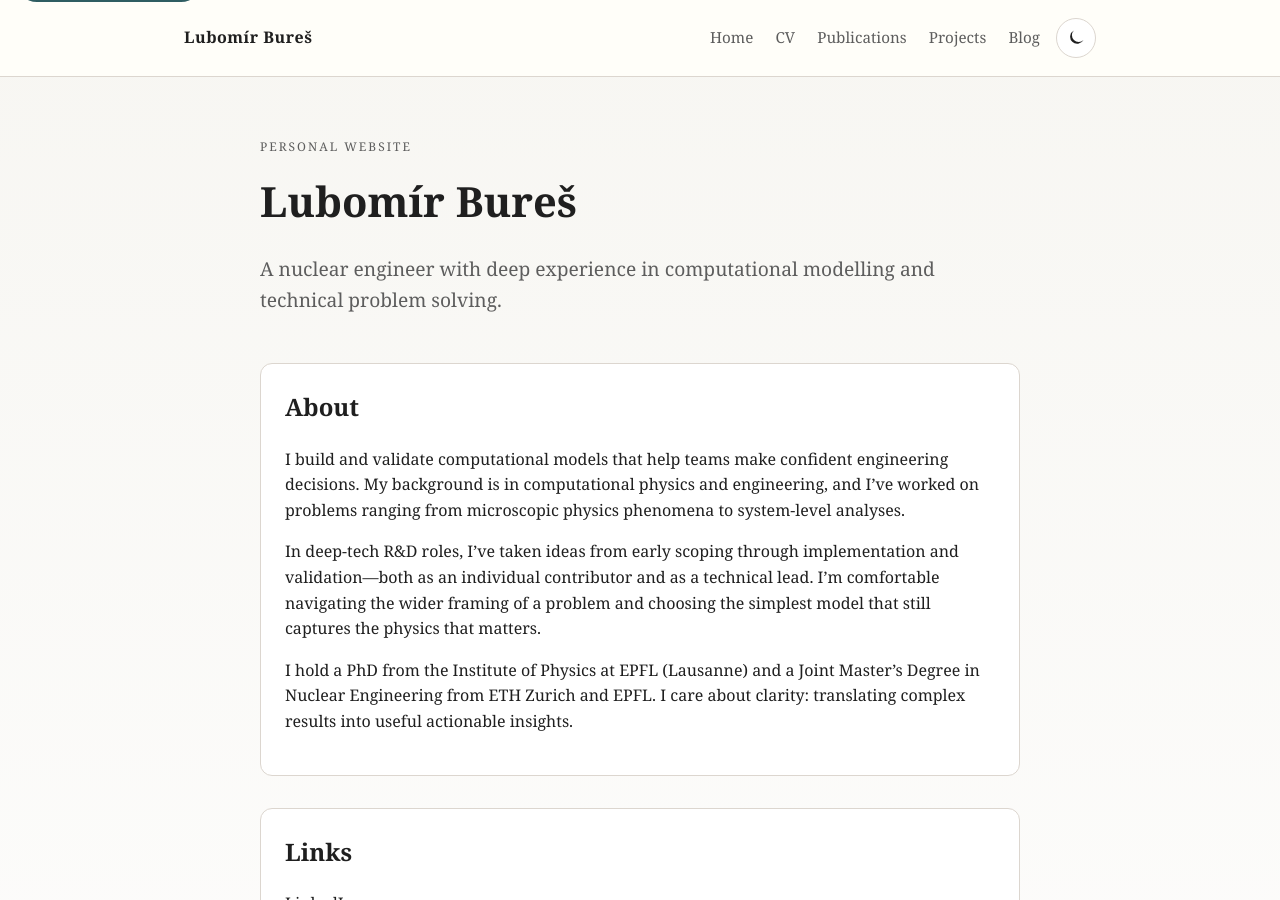
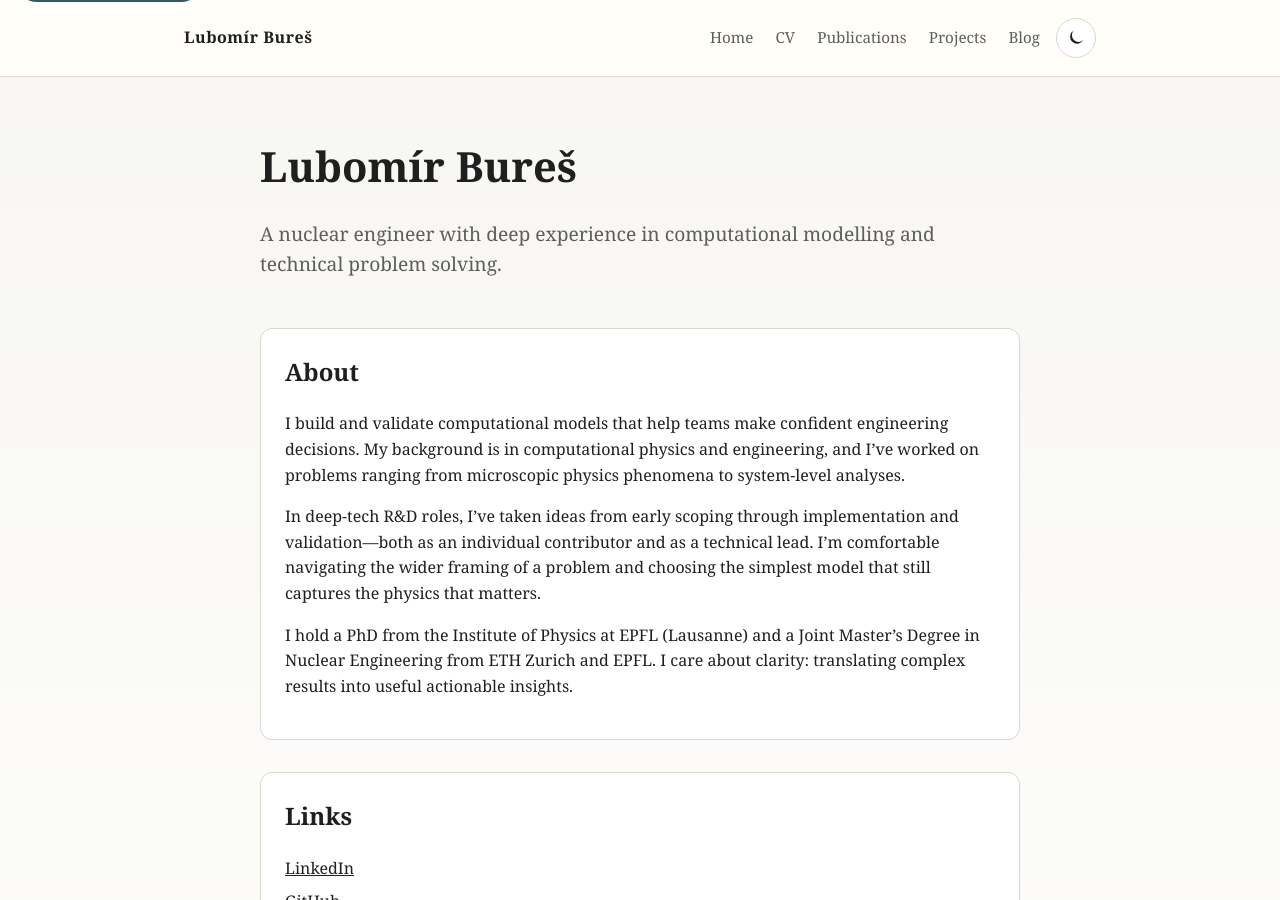
Before and after one commit to tannhorn/tannhorn.github.io, a Jekyll site: the page built from index.md, in a window 1280 px wide and 900 px high. Built offline with Jekyll 4.4.1, drawn with Linux system fonts in a browser that asks for light colours.

Commit message:
commented out 'personal website'

```diff
--- a/_layouts/home.html
+++ b/_layouts/home.html
@@ -2,7 +2,7 @@
 layout: default
 ---
 <section class="hero">
-  <p class="hero-kicker">Personal website</p>
+  <!-- <p class="hero-kicker">Personal website</p> -->
   <h1>{{ page.hero | default: "Your Name Here" }}</h1>
   <p class="hero-subtitle">{{ page.hero_subtitle | default: "Replace this hero line with your own" }}</p>
 </section>
```
